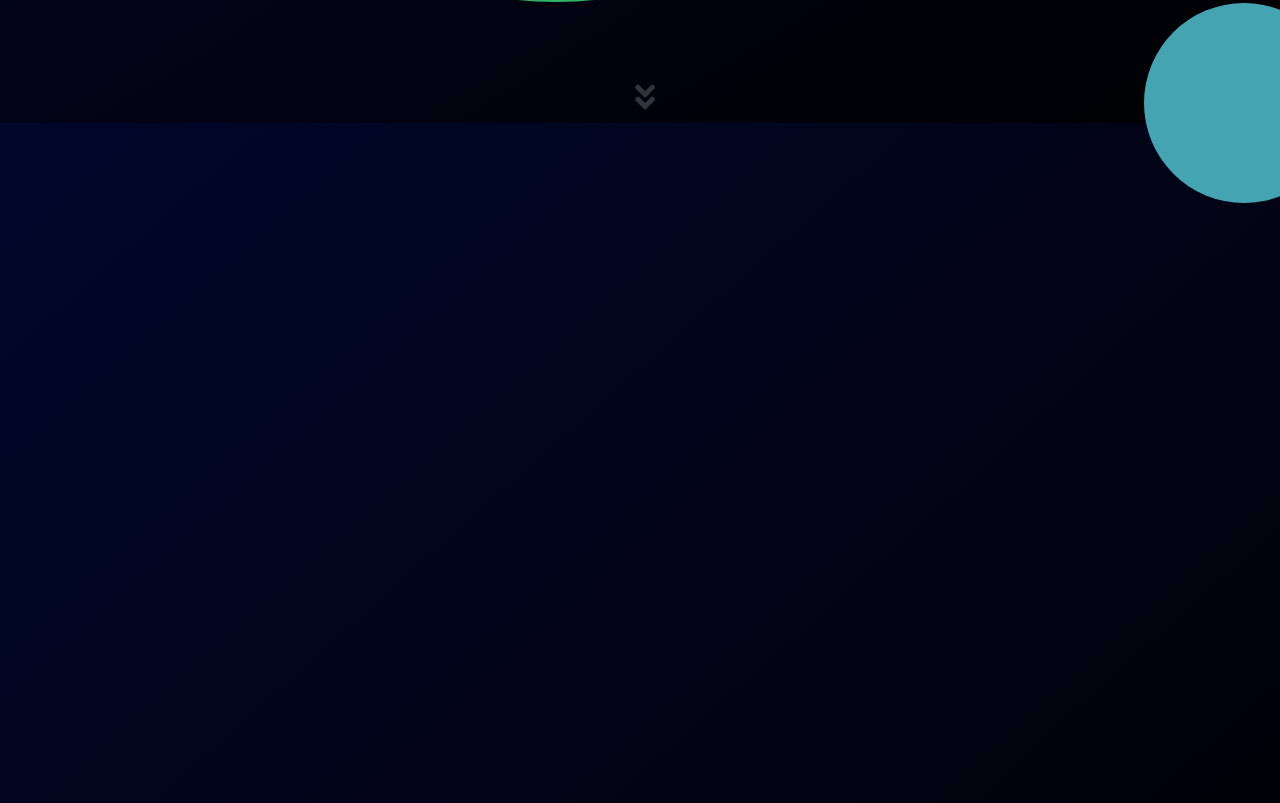
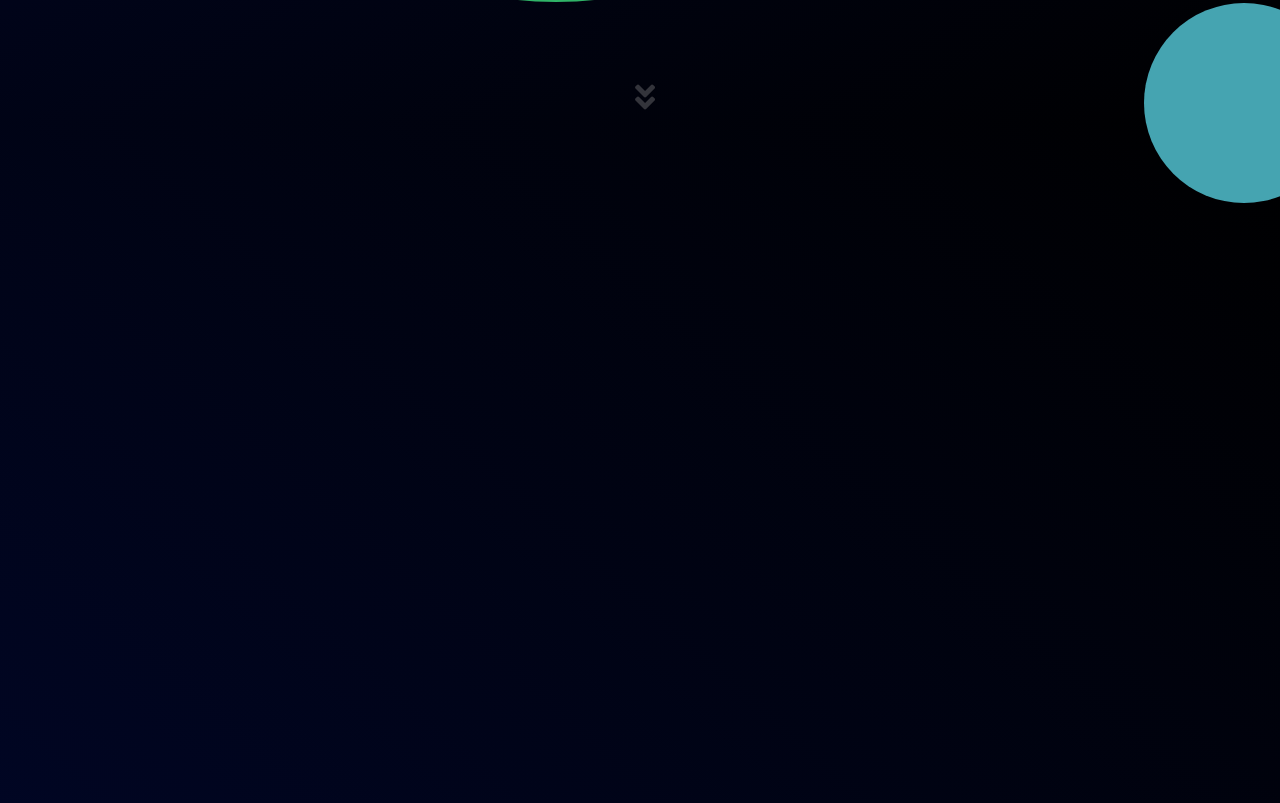
Before and after one commit to it63070160/Pikachu-Multi-Project, a plain HTML site: page index.html in a window 1280 px wide. Shown: the part 677-1480 px from the top of the page. Drawn offline with Linux system fonts and the light colour scheme.

Commit message:
Update style_dark.css

```diff
--- a/style_dark.css
+++ b/style_dark.css
@@ -190,7 +190,7 @@
     display: flex;
     flex-direction: column;
     height: 100%;
-    background-image: linear-gradient(to bottom right, #01072C,black);
+    background-image: linear-gradient(to top right, #01072C,black);
 }
 
 .description {
```
